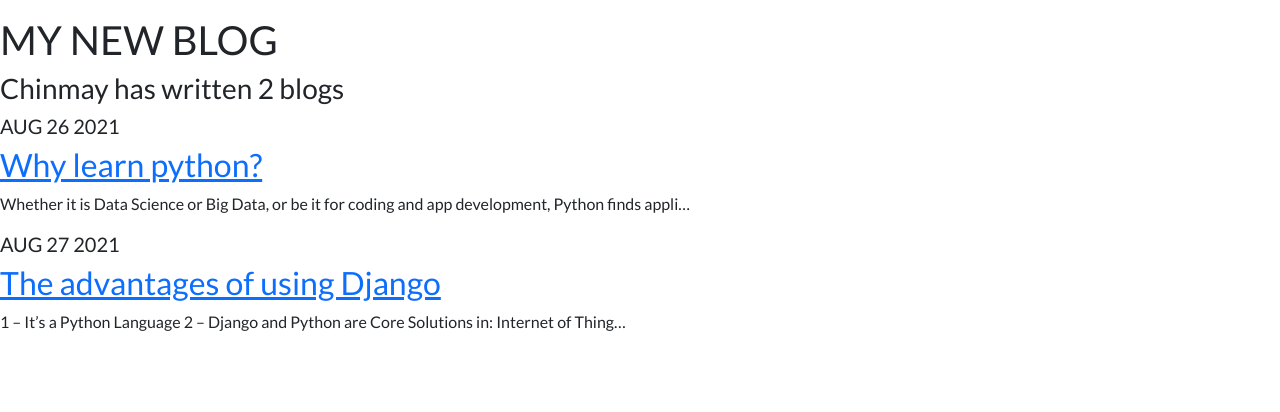
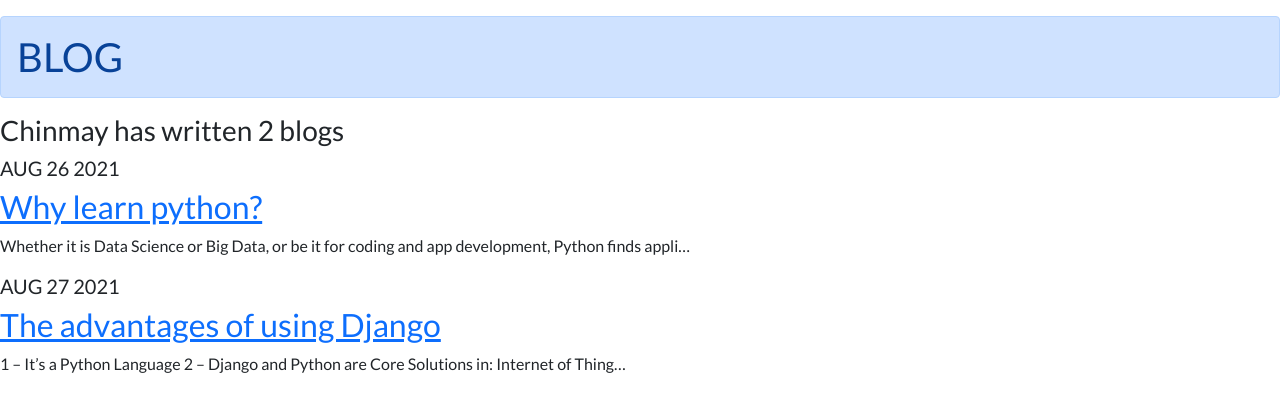
Before and after one commit to chinmayck-github/Personal-Portfolio, a Django app: page /blog/ in a window 1280 px wide. Shown: the part 74-486 px from the top of the page. Run offline with Django 3.2, Linux system fonts and the light colour scheme; data comes from the database, SQL or seed files in the repository.

Commit message:
Alert primary in Blog

```diff
--- a/blog/templates/blog/all_blogs.html
+++ b/blog/templates/blog/all_blogs.html
@@ -1,7 +1,7 @@
 {% extends 'portfolio/base.html'%}
 {% load static %}
 {% block content %}
-<h1>MY NEW BLOG</h1>
+<h1 class="alert alert-primary">BLOG</h1>
 
 
 <h3>Chinmay has written {{ blogs.count }} blog{{ blogs.count|pluralize }}</h3>
```
